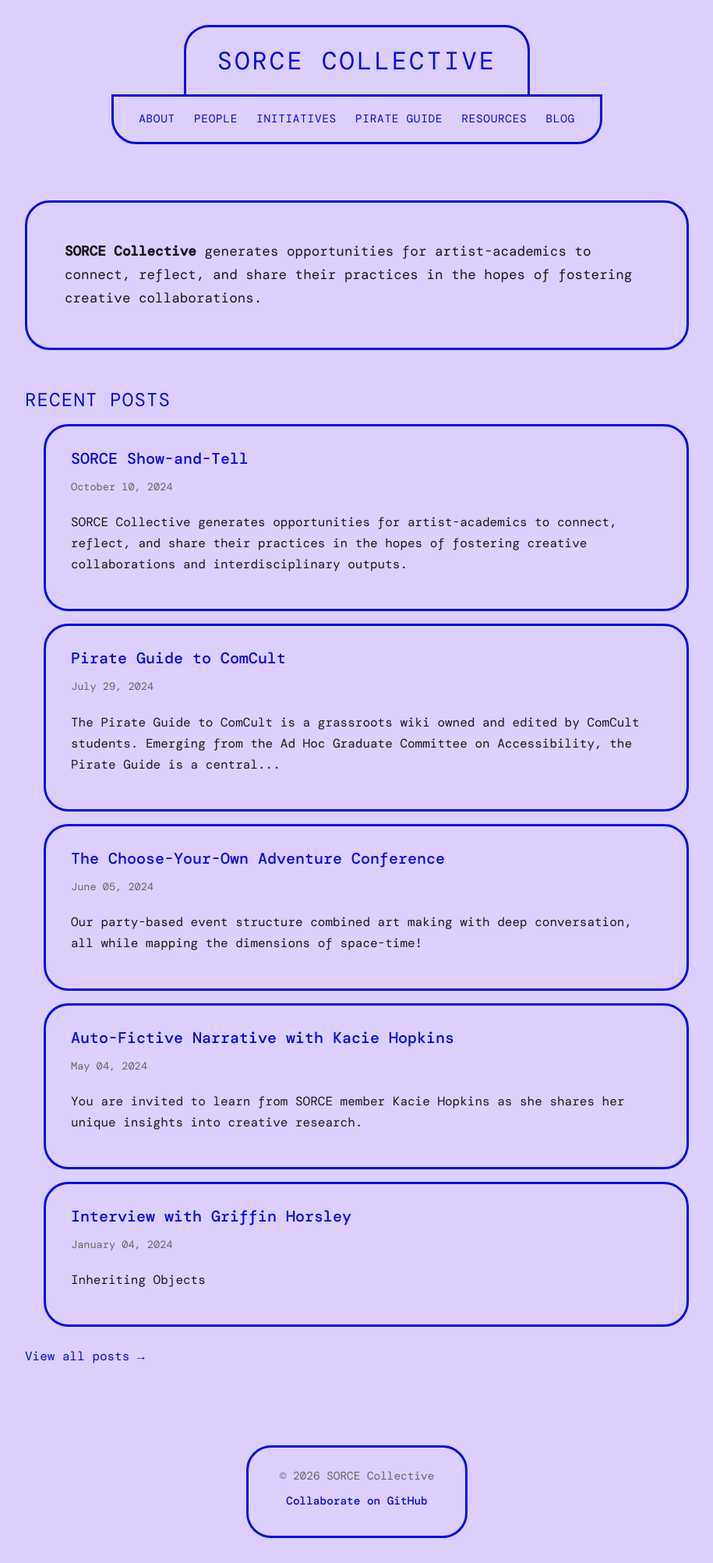
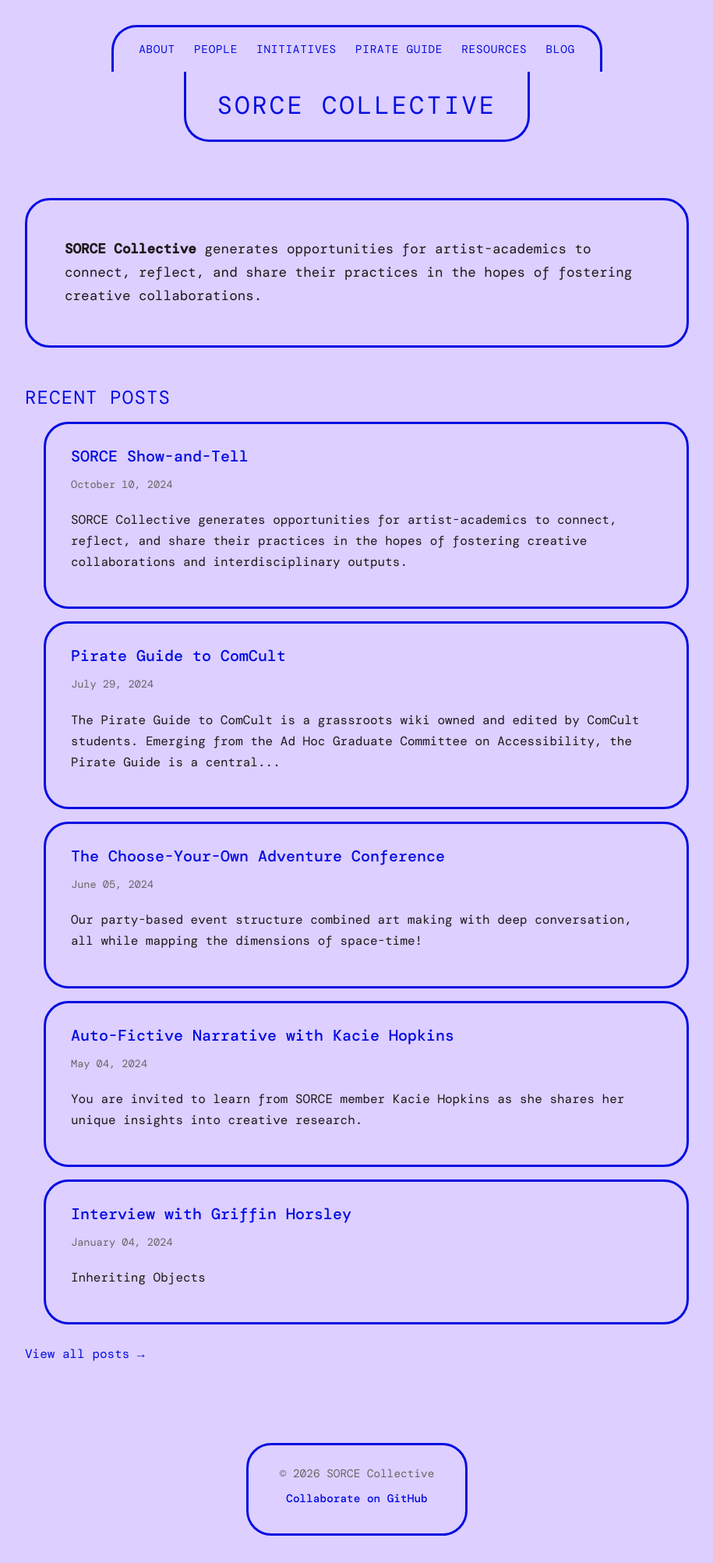
Before and after one commit to iowyth/sorce, a Jekyll site: the page built from index.md, in a window 1280 px wide. Shown: the whole page at 78% size, without its empty margins (182-1097 px from the left). Built offline with Jekyll 4.4.1, drawn with Linux system fonts in a browser that asks for light colours; some web fonts are replaced.

Commit message:
Flip horseshoe: nav on top, title below, open at top
- Nav has rounded top corners, no bottom border
- Title has rounded bottom corners, no top border
- Horseshoe opens upward (U shape)

Co-Authored-By: Claude Opus 4.5 <noreply@anthropic.com>

```diff
--- a/_layouts/default.html
+++ b/_layouts/default.html
@@ -24,7 +24,6 @@
 <body>
   <header class="site-header">
     <div class="container">
-      <a href="{{ '/' | relative_url }}" class="site-title">{{ site.title }}</a>
       <nav class="site-nav">
         <a href="{{ '/about' | relative_url }}">About</a>
         <a href="{{ '/people' | relative_url }}">People</a>
@@ -33,6 +32,7 @@
         <a href="{{ '/resources' | relative_url }}">Resources</a>
         <a href="{{ '/blog' | relative_url }}">Blog</a>
       </nav>
+      <a href="{{ '/' | relative_url }}" class="site-title">{{ site.title }}</a>
       <button class="nav-toggle" aria-label="Toggle navigation">
         <span></span>
         <span></span>
--- a/assets/css/style.css
+++ b/assets/css/style.css
@@ -93,16 +93,15 @@ a:hover {
   color: var(--primary-blue);
   text-transform: uppercase;
   letter-spacing: 0.1em;
-  border: none;
   padding: 1rem 2.5rem;
   background: transparent;
   border: 3px solid var(--primary-blue);
-  border-bottom: none;
-  border-radius: 2rem 2rem 0 0;
+  border-top: none;
+  border-radius: 0 0 2rem 2rem;
 }
 
 .site-title:hover {
-  border-bottom: none;
+  border-bottom-color: var(--primary-blue);
 }
 
 .site-nav {
@@ -111,7 +110,8 @@ a:hover {
   padding: 1rem 2rem;
   background: transparent;
   border: 3px solid var(--primary-blue);
-  border-radius: 0 0 2rem 2rem;
+  border-bottom: none;
+  border-radius: 2rem 2rem 0 0;
 }
 
 .site-nav a {
@@ -398,20 +398,21 @@ li {
   .site-title {
     font-size: 1.5rem;
     padding: 0.75rem 1.5rem;
-    border-radius: 1.5rem 1.5rem 0 0;
+    border-radius: 0 0 1.5rem 1.5rem;
   }
 
   .site-nav {
     display: none;
     position: absolute;
-    top: 100%;
+    bottom: 100%;
     left: 50%;
     transform: translateX(-50%);
     background: var(--lavender-bg);
     flex-direction: column;
     padding: 1rem 2rem;
     border: 3px solid var(--primary-blue);
-    border-radius: 0 0 1.5rem 1.5rem;
+    border-bottom: none;
+    border-radius: 1.5rem 1.5rem 0 0;
     gap: 0.75rem;
     z-index: 100;
   }
```
